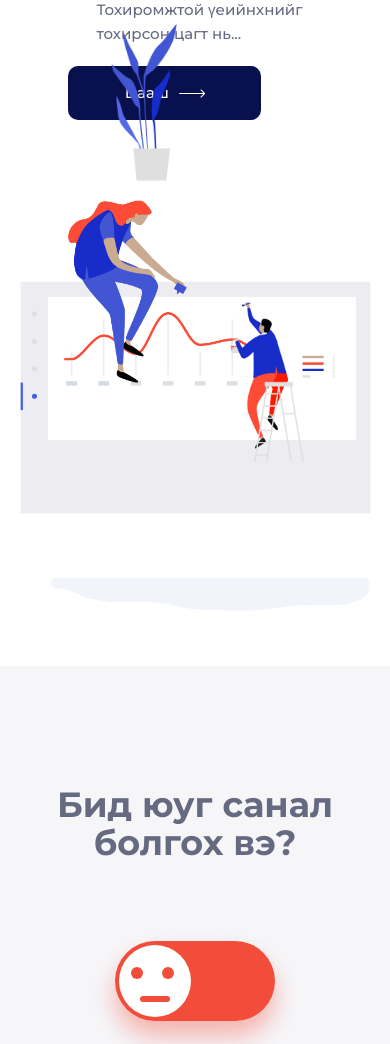
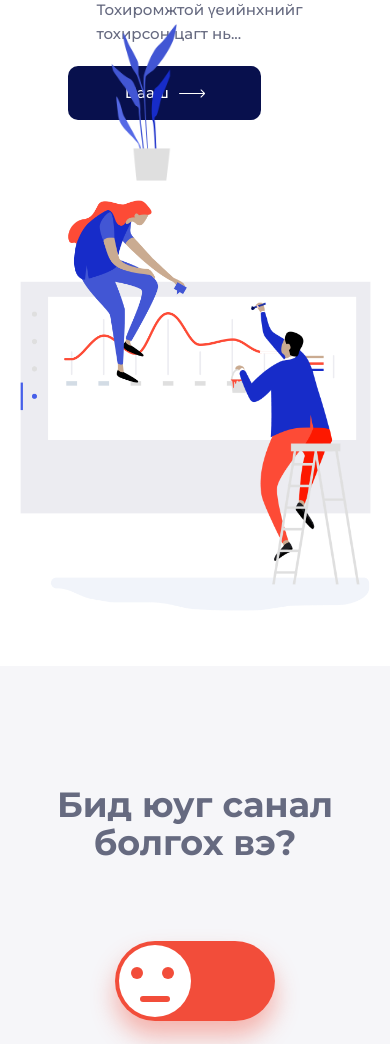
Before and after one commit to TeemaHover/TeemaHover.github.io, a Node server app: page / in a window 390 px wide. Shown: the part 5456-6500 px from the top of the page. Run offline with Node 20, Linux system fonts and the light colour scheme; some libraries are stand-ins or nearby versions.

Commit message:
changed position in usage_photo

```diff
--- a/public/styles/media.css
+++ b/public/styles/media.css
@@ -287,4 +287,7 @@
     .s_last_img img {
         left: 5%;
     }
+    .usage_img_1 {
+        width: 37% !important;
+    }
 }
```
